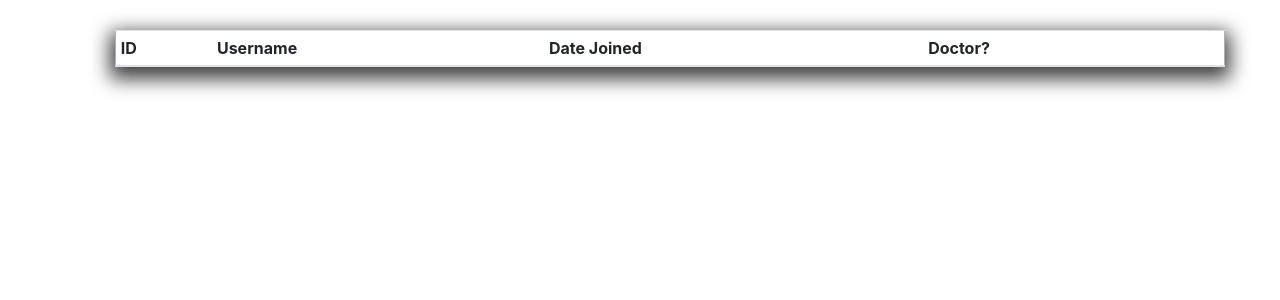
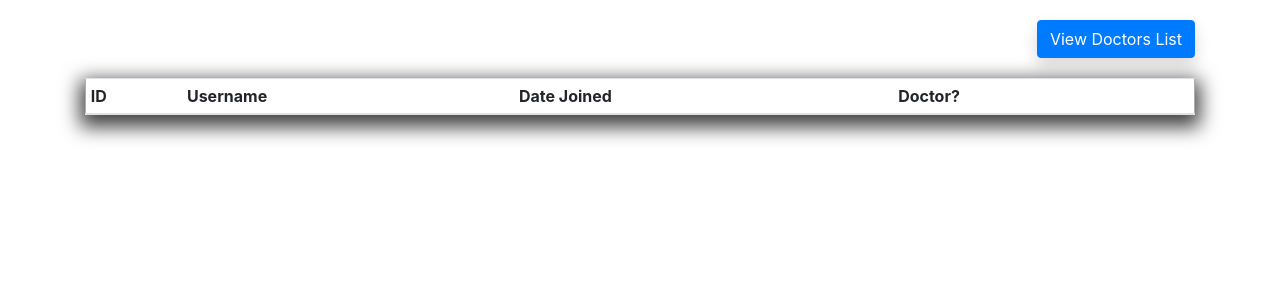
Before and after one commit to KMaina/covid-tracker, a Django app: page /doctor/verification/ in a window 1280 px wide. Shown: the part 70-370 px from the top of the page. Run offline with Django 3.2, Linux system fonts and the light colour scheme; the visitor is signed in with stand-in values (Sample User, id 1); data comes from the database, SQL or seed files in the repository; lists and menus that the app fills with data are empty; some libraries are stand-ins or nearby versions.

Commit message:
Doctor verification view additions and update

```diff
--- a/corona/templates/doctor_verification.html
+++ b/corona/templates/doctor_verification.html
@@ -19,8 +19,13 @@
     </div>
     {% endfor %}
     {% endif %}
+    <div class="doctor-button">
+        <button type="button" class="btn btn-primary shadow" data-toggle="modal" data-target="#exampleModal3">
+            View Doctors List
+        </button>
+    </div>
 
-    <table id="tablePreview" class="table table-hover table-sm user-table">
+    <table class="table table-hover table-sm user-table">
         <!--Table head-->
         <thead>
             <tr>
@@ -38,10 +43,50 @@
                 <td>{{user.username}}</td>
                 <td>{{user.date_joined}}</td>
                 <td>{{user.is_doctor}}</td>
-                    <td><a href="{% url 'make_doctor' user.id %}" class="btn btn-primary btn-sm shadow">Confirm Doctor</a></td>
+                <td><a href="{% url 'make_doctor' user.id %}" class="btn btn-primary btn-sm shadow">Confirm Doctor</a>
+                </td>
+            </tr>
+            {% endfor %}
+        </tbody>
+    </table>
+
+    <!-- Modal -->
+    <div class="modal fade" id="exampleModal3" tabindex="-1" role="dialog" aria-labelledby="exampleModal3Label"
+        aria-hidden="true">
+        <div class="modal-dialog" role="document">
+            <div class="modal-content">
+                <div class="modal-header">
+                    <h5 class="modal-title text-center" id="exampleModal3Label">Registered Doctors</h5>
+                    <button type="button" class="close" data-dismiss="modal" aria-label="Close">
+                        <span aria-hidden="true">&times;</span>
+                    </button>
+                </div>
+                <div class="modal-body">
+                    <table class="table table-hover table-sm user-table">
+                        <!--Table head-->
+                        <thead>
+                            <tr>
+                                <th>ID</th>
+                                <th>Username</th>
+                                <th>Date Joined</th>
+                            </tr>
+                        </thead>
+                        <tbody>
+                            {% for doctor in doctors %}
+                                <tr>
+                                    <td>{{doctor.id}}</td>
+                                    <td>{{doctor.username}}</td>
+                                    <td>{{doctor.date_joined}}</td>
                                 </tr>
                             {% endfor %}
                         </tbody>
                     </table>
                 </div>
+                <div class="modal-footer">
+                    <button type="button" class="btn btn-secondary" data-dismiss="modal">Close</button>
+                </div>
+            </div>
+        </div>
+    </div>
+</div>
 {% endblock %}
--- a/corona/views.py
+++ b/corona/views.py
@@ -203,9 +203,11 @@ def doc_su(request):
     if current_user.is_staff:
         users = User.objects.filter(is_doctor = False).filter(is_staff = False).order_by('-id').all()
 
+        doctors = User.objects.filter(is_doctor = True).all()
+
         title = "Covid-Tracker: Doctor Verification"
 
-        return render(request, 'doctor_verification.html', {"title": title, "users": users,"current_user":current_user})
+        return render(request, 'doctor_verification.html', {"title": title, "users": users,"current_user":current_user, "doctors": doctors})
     else:
         return redirect(home)
 
--- a/covid19/settings.py
+++ b/covid19/settings.py
@@ -39,7 +39,6 @@ SECRET_KEY = config('SECRET_KEY')
 INSTALLED_APPS = [
     'corona',
     'bootstrap4',
-    'bootstrap3',
     'material',
     'material.frontend',
     'fontawesome_5',
--- a/static/css/doc_verification.css
+++ b/static/css/doc_verification.css
@@ -1,10 +1,36 @@
+.doctor-button {
+    width: 100%;
+    margin: 20px auto 20px auto;
+}
+
+.doctor-button button {
+    float: right;
+    margin-bottom: 20px;
+}
+
+.doctor-button button:hover {
+    transform: scale(1.1);
+}
+
+table {
+    width: auto;
+}
 .user-table {
-    margin: 30px;
+    margin: 30px auto;
     padding: 10px;
     border: 1px solid #00000050;
     box-shadow: 0px 7px 19px 5px rgba(0,0,0,0.75);
 }
 
+th, td {
+    padding: 10px;
+}
+
 td a:hover {
     transform: scale(1.1);
 }
+
+.modal-body {
+    max-height: 60vh;
+    overflow-y: scroll;
+}
```
Lines whose indentation alone changed are shown as unchanged.
